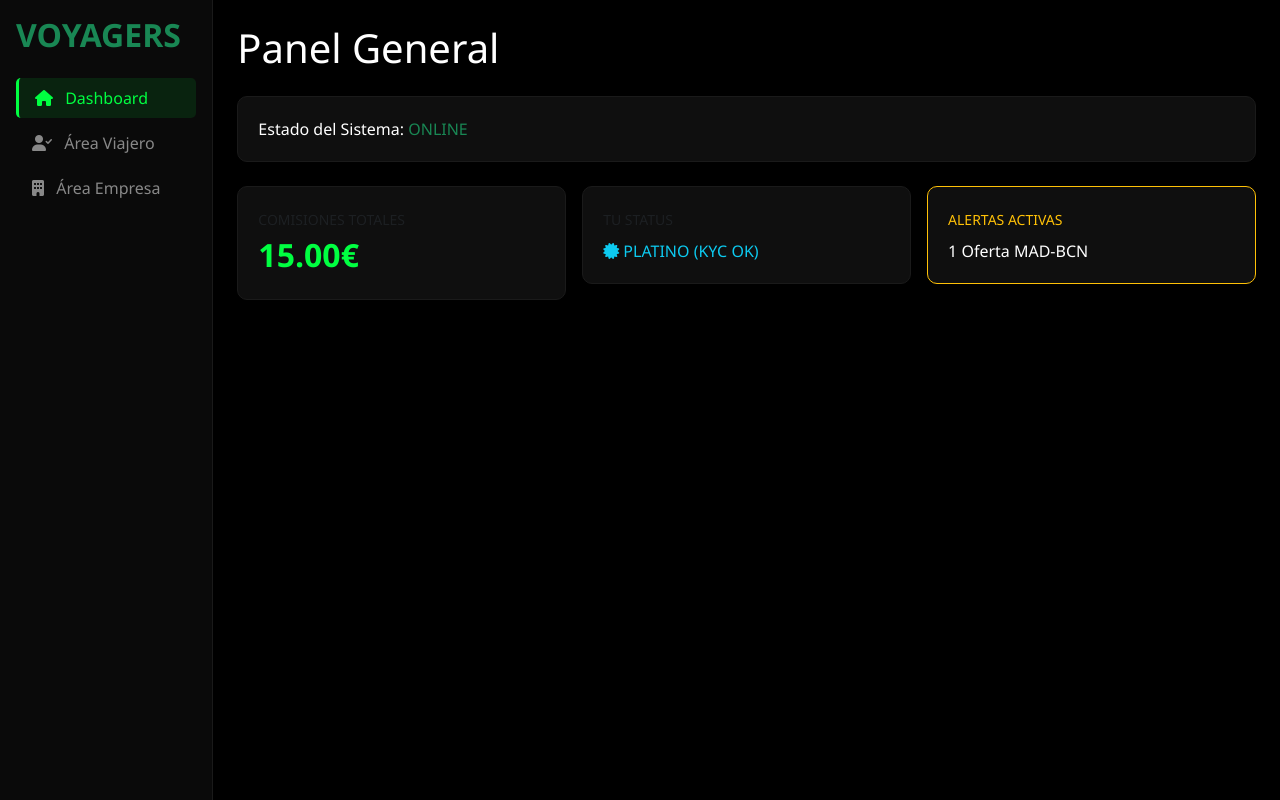
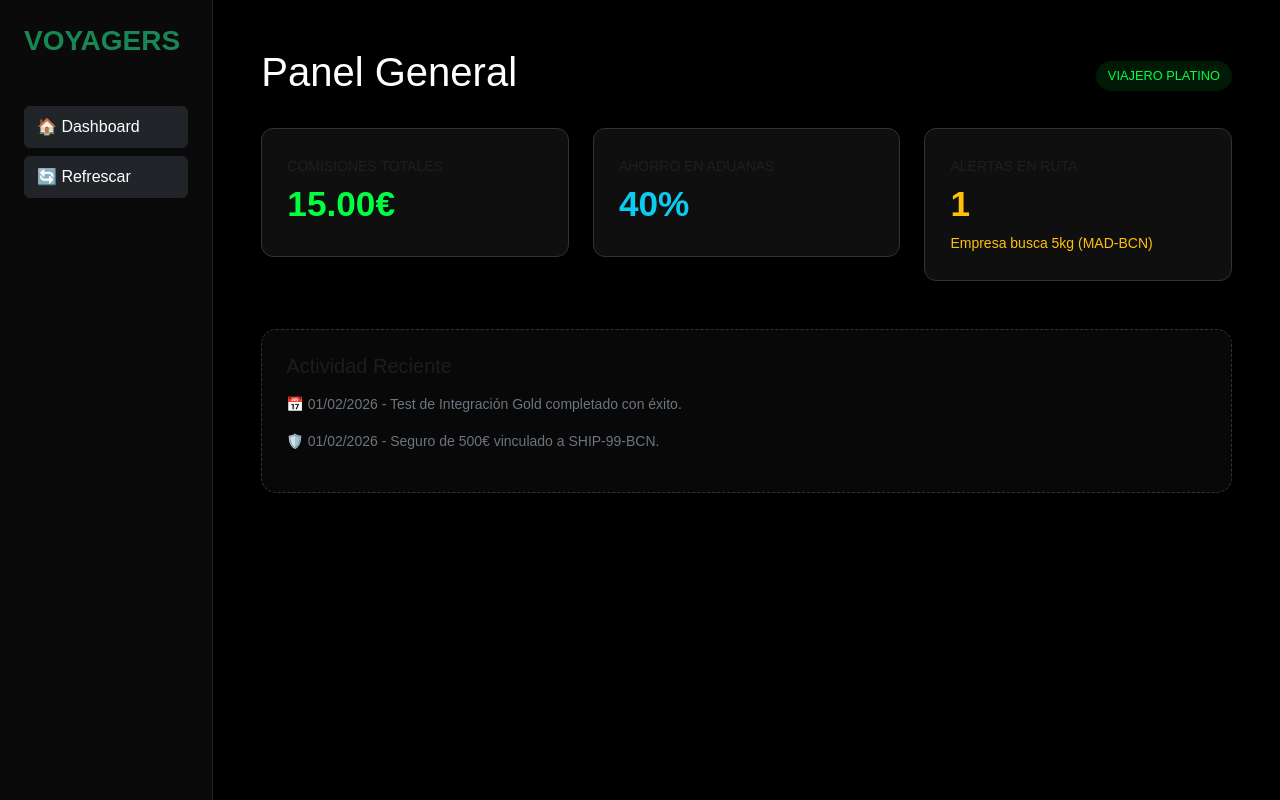
Before and after one commit to xexeu84/voyagers, a Python web app: template templates/index.html in a window 1280 px wide. Run offline with Jinja, Linux system fonts and the light colour scheme; the template is opened without the code that fills it, so the values that code supplies are empty.

Commit message:
UI_FIX: Inyectando métricas y estatus verificado en el Dashboard principal.

```diff
--- a/templates/index.html
+++ b/templates/index.html
@@ -2,56 +2,59 @@
 <html lang="es">
 <head>
     <meta charset="UTF-8">
-    <title>Voyagers - Control Panel</title>
+    <title>Voyagers - Control Maestro</title>
     <link rel="stylesheet" href="https://cdn.jsdelivr.net/npm/bootstrap@5.3.0/dist/css/bootstrap.min.css">
-    <link rel="stylesheet" href="https://cdnjs.cloudflare.com/ajax/libs/font-awesome/6.0.0/css/all.min.css">
     <style>
-        body { background: #000; color: #fff; font-family: 'Segoe UI', sans-serif; }
-        .sidebar { background: #0a0a0a; min-height: 100vh; border-right: 1px solid #1a1a1a; }
-        .nav-link { color: #888; border-radius: 5px; margin-bottom: 5px; }
-        .nav-link.active { background: #00ff411a; color: #00ff41; border-left: 3px solid #00ff41; }
-        .status-box { background: #0f0f0f; border: 1px solid #1a1a1a; border-radius: 10px; padding: 20px; }
-        .metric-value { font-size: 2em; color: #00ff41; font-weight: bold; }
+        body { background: #000; color: #fff; font-family: sans-serif; }
+        .sidebar { background: #0a0a0a; min-height: 100vh; border-right: 1px solid #222; }
+        .stat-card { background: #0f0f0f; border: 1px solid #333; border-radius: 12px; padding: 25px; transition: 0.3s; }
+        .stat-card:hover { border-color: #00ff41; box-shadow: 0 0 15px rgba(0,255,65,0.1); }
+        .accent { color: #00ff41; font-weight: bold; font-size: 2.2rem; }
+        .badge-verified { background: rgba(0, 255, 65, 0.1); color: #00ff41; padding: 5px 12px; border-radius: 20px; font-size: 0.8rem; }
     </style>
 </head>
 <body>
     <div class="container-fluid">
         <div class="row">
-            <div class="col-md-2 sidebar p-3">
-                <h2 class="text-success fw-bold mb-4">VOYAGERS</h2>
-                <nav class="nav flex-column">
-                    <a class="nav-link active" href="#"><i class="fas fa-home me-2"></i> Dashboard</a>
-                    <a class="nav-link" href="#"><i class="fas fa-user-check me-2"></i> Área Viajero</a>
-                    <a class="nav-link" href="#"><i class="fas fa-building me-2"></i> Área Empresa</a>
-                </nav>
+            <div class="col-md-2 sidebar p-4">
+                <h3 class="text-success fw-bold mb-5">VOYAGERS</h3>
+                <div class="nav flex-column gap-2">
+                    <button class="btn btn-dark text-start w-100 py-2">🏠 Dashboard</button>
+                    <button class="btn btn-dark text-start w-100 py-2" onclick="location.reload()">🔄 Refrescar</button>
+                </div>
             </div>
-
-            <div class="col-md-10 p-4">
-                <h1 class="mb-4">Panel General</h1>
-
-                <div class="status-box mb-4">
-                    Estado del Sistema: <span class="text-success">ONLINE</span>
+            <div class="col-md-10 p-5">
+                <div class="d-flex justify-content-between align-items-center mb-4">
+                    <h1>Panel General</h1>
+                    <span class="badge-verified"><i class="fas fa-check-circle"></i> VIAJERO PLATINO</span>
                 </div>
 
-                <div class="row g-3">
+                <div class="row g-4">
                     <div class="col-md-4">
-                        <div class="status-box">
-                            <small class="text-muted">COMISIONES TOTALES</small>
-                            <div class="metric-value">15.00€</div>
+                        <div class="stat-card">
+                            <small class="text-muted text-uppercase">Comisiones Totales</small>
+                            <div class="accent">15.00€</div>
                         </div>
                     </div>
                     <div class="col-md-4">
-                        <div class="status-box">
-                            <small class="text-muted">TU STATUS</small>
-                            <div class="text-info mt-2"><i class="fas fa-certificate"></i> PLATINO (KYC OK)</div>
+                        <div class="stat-card">
+                            <small class="text-muted text-uppercase">Ahorro en Aduanas</small>
+                            <div class="accent text-info">40%</div>
                         </div>
                     </div>
                     <div class="col-md-4">
-                        <div class="status-box border-warning">
-                            <small class="text-warning">ALERTAS ACTIVAS</small>
-                            <div class="mt-2">1 Oferta MAD-BCN</div>
+                        <div class="stat-card">
+                            <small class="text-muted text-uppercase">Alertas en Ruta</small>
+                            <div class="accent text-warning">1</div>
+                            <small class="text-warning">Empresa busca 5kg (MAD-BCN)</small>
                         </div>
                     </div>
+                </div>
+
+                <div class="mt-5 p-4" style="background: #080808; border-radius: 15px; border: 1px dashed #333;">
+                    <h5 class="text-muted mb-3">Actividad Reciente</h5>
+                    <p class="small text-secondary">📅 01/02/2026 - Test de Integración Gold completado con éxito.</p>
+                    <p class="small text-secondary">🛡️ 01/02/2026 - Seguro de 500€ vinculado a SHIP-99-BCN.</p>
                 </div>
             </div>
         </div>
```
